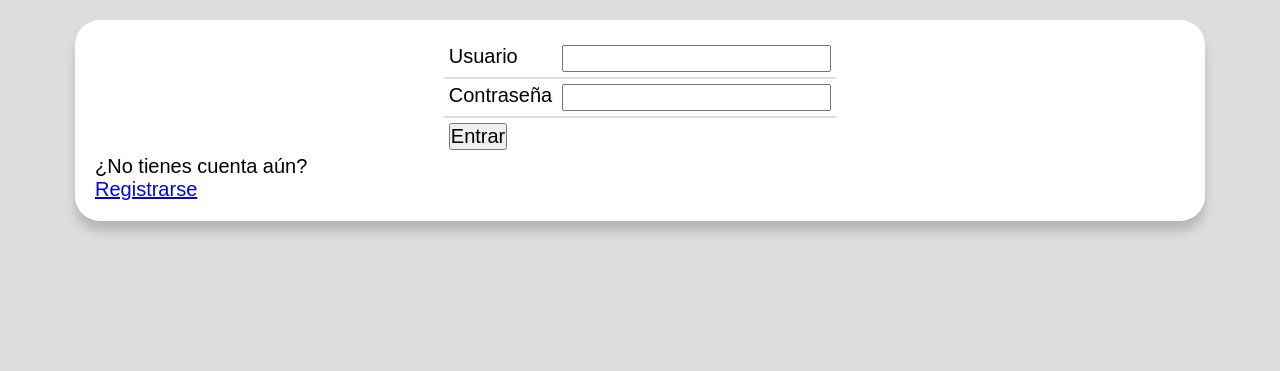
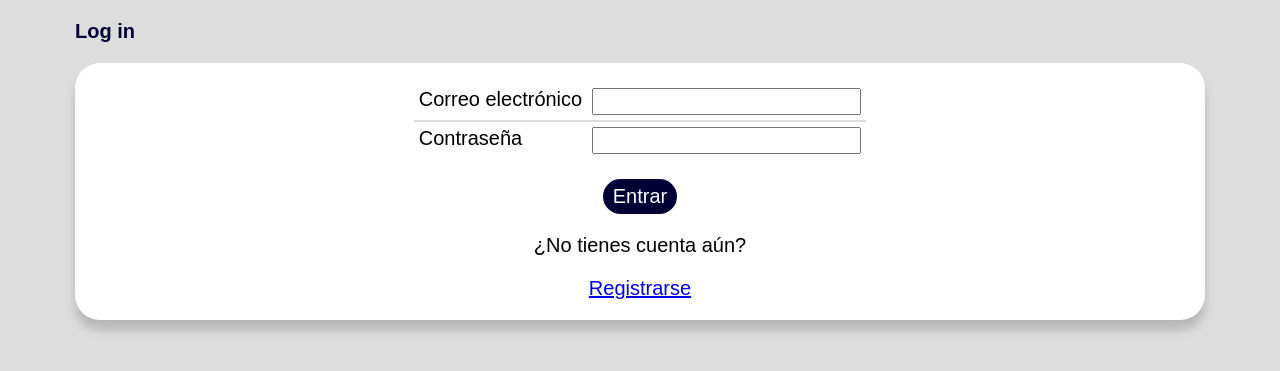
Before and after one commit to OshkarVTec/ExpoIngenieriasWeb, a PHP site: page /login.html in a window 1280 px wide. Shown: the part 80-451 px from the top of the page. Run offline with PHP 8.4, Linux system fonts and the light colour scheme; some web fonts are replaced.

Commit message:
Style for registro and log in

```diff
--- a/CSS/style.css
+++ b/CSS/style.css
@@ -220,7 +220,9 @@ h1 {
 
 .login{
   display: flex;
-  justify-content: center;
+  justify-content: space-around;
   align-items: center;
   flex-direction: column;
+  gap: 20px;
+
 }
--- a/login.html
+++ b/login.html
@@ -15,26 +15,29 @@
       <p>pafkbnfsk</p>
       <a href="#" class="btn"><button>Log In</button></a>
    </header>
+   <h1 class="label">Log in</h1>
    <div class="container">
       <form class="login">
          <table>
             <tr>
-               <td>Usuario</td>
+               <td><label for="correo">Correo electrónico</label></td>
                <td><input type="text"></td>
             </tr>
             <tr>
-               <td>Contraseña</td>
+               <td><label for="constrasenia">Contraseña</label></td>
                <td><input type="password"></td>
             </tr>
-            <tr>
-               <td><input value="Entrar" type="submit" ></button></td>
-            </tr>
          </table>
+         <div>
+            <td><input value="Entrar" type="submit" class = "btn" ></td>
+         </div>
+         <div>
+            <p>¿No tienes cuenta aún?</p>
+         </div>
+         <div>
+            <a href="#">Registrarse</a>
+         </div>
       </form>
-   <div>
-      <p>¿No tienes cuenta aún?</p>
-      <a href="#">Registrarse</a>
-   </div>
 </div>
 </body>
 </html>
--- a/registro.html
+++ b/registro.html
@@ -13,7 +13,8 @@
         <img src="IMG/logo-expo.png" alt="Logo de la pagina">
       </div>
       <a href="#" class="btn"><button>Log In</button></a>
-    </header>
+   </header>
+   <h1 class="label">Registro</h1>
    <div class="container">
       <form  class="login">
          <table>
```
